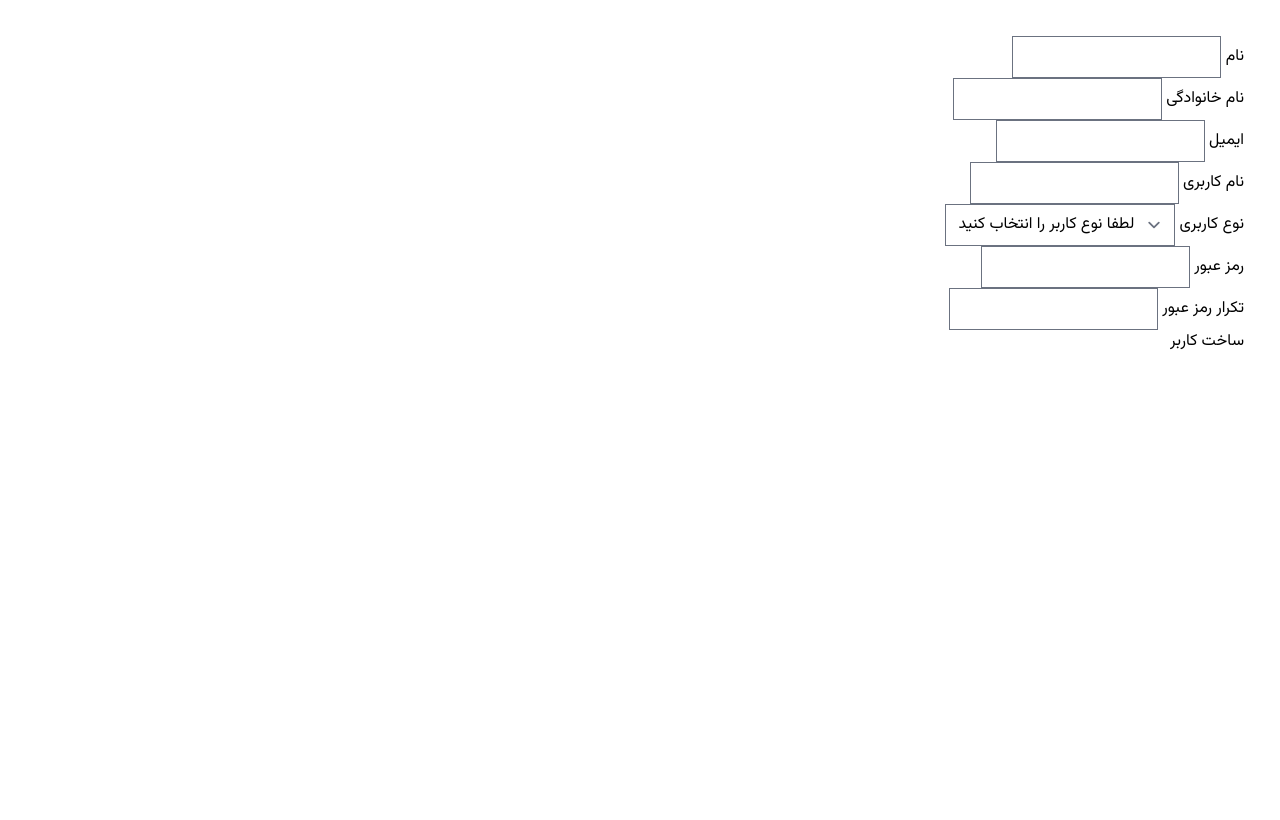
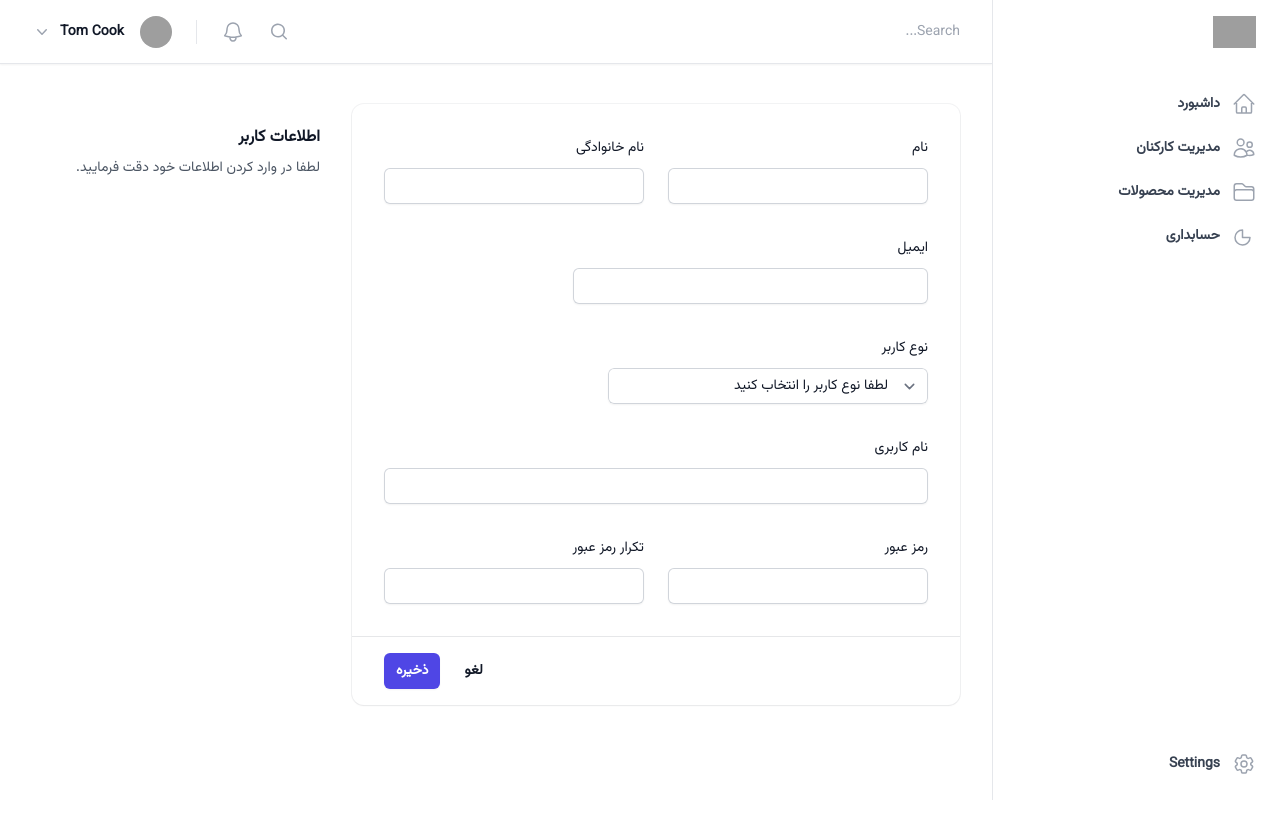
Before and after one commit to Erfaani/CafQaf, a Django app: page /dashboard/users/add/ in a window 1280 px wide. Run offline with Django 4.2, Linux system fonts and the light colour scheme; a user stored in the database is signed in; some libraries are stand-ins or nearby versions; grey boxes are pictures that could not be loaded.

Commit message:
Move user management to tailwind

```diff
--- a/dashboard/templates/users/add_change.html
+++ b/dashboard/templates/users/add_change.html
@@ -1,4 +1,4 @@
-{% extends "base.html" %}
+{% extends "dashboard.html" %}
 
 {% block title %}
     {% if this %}
@@ -8,10 +8,9 @@
     {% endif %}
 {% endblock title %}
 
-{% block content %}
-    <div class="d-flex justify-content-center align-items-center">
-        <div class="card p-4 m-5">
-            <form class="row g-3" method="post"
+{% block dashboard_content %}
+    <div class="grid grid-cols-1 gap-x-8 gap-y-8 md:grid-cols-3">
+        <form class="bg-white shadow-sm ring-1 ring-gray-900/5 sm:rounded-xl md:col-span-2" method="post"
                 {% if this %}
                 action="{% url 'change_user' this.id %}"
                 {% else %}
@@ -19,46 +18,50 @@
                 {% endif %}
         >
             {% csrf_token %}
+            <div class="px-4 py-6 sm:p-8">
+                <div class="grid max-w-2xl grid-cols-1 gap-x-6 gap-y-8 sm:grid-cols-6">
 
-                <div class="col-md-6">
-                    <label for="first_name" class="form-label">نام</label>
-                    <input type="text" class="form-control" name="first_name" required
+                    <div class="sm:col-span-3">
+                        <label for="first_name" class="block text-sm font-medium leading-6 text-gray-900">نام</label>
+                        <div class="mt-2">
+                            <input type="text" name="first_name" id="first_name" autocomplete="given-name"
+                                   required
                                     {% if this %}
                                    value="{{ this.first_name }}"
                                     {% endif %}
-                    >
+                                   class="block w-full rounded-md border-0 py-1.5 text-gray-900 shadow-sm ring-1 ring-inset ring-gray-300 placeholder:text-gray-400 focus:ring-2 focus:ring-inset focus:ring-indigo-600 sm:text-sm sm:leading-6">
+                        </div>
                     </div>
 
-                <div class="col-md-6">
-                    <label for="last_name" class="form-label">نام خانوادگی</label>
-                    <input type="text" class="form-control" name="last_name" required
+                    <div class="sm:col-span-3">
+                        <label for="last_name" class="block text-sm font-medium leading-6 text-gray-900">نام
+                            خانوادگی</label>
+                        <div class="mt-2">
+                            <input type="text" name="last_name" id="last_name" autocomplete="family-name" required
                                     {% if this %}
                                    value="{{ this.last_name }}"
                                     {% endif %}
-                    >
+                                   class="block w-full rounded-md border-0 py-1.5 text-gray-900 shadow-sm ring-1 ring-inset ring-gray-300 placeholder:text-gray-400 focus:ring-2 focus:ring-inset focus:ring-indigo-600 sm:text-sm sm:leading-6">
+                        </div>
                     </div>
 
-                <div class="col-md-12">
-                    <label for="email" class="form-label">ایمیل</label>
-                    <input type="email" class="form-control" name="email" required
+                    <div class="sm:col-span-4">
+                        <label for="email" class="block text-sm font-medium leading-6 text-gray-900">ایمیل</label>
+                        <div class="mt-2">
+                            <input id="email" name="email" type="email" autocomplete="email"
+                                   required
                                     {% if this %}
                                    value="{{ this.email }}"
                                     {% endif %}
-                    >
+                                   class="block w-full rounded-md border-0 py-1.5 text-gray-900 shadow-sm ring-1 ring-inset ring-gray-300 placeholder:text-gray-400 focus:ring-2 focus:ring-inset focus:ring-indigo-600 sm:text-sm sm:leading-6">
+                        </div>
                     </div>
 
-                <div class="col-md-6">
-                    <label for="username" class="form-label">نام کاربری</label>
-                    <input type="text" class="form-control" name="username" required
-                            {% if this %}
-                           value="{{ this.username }}"
-                            {% endif %}
-                    >
-                </div>
-
-                <div class="col-md-6">
-                    <label for="type" class="form-label">نوع کاربری</label>
-                    <select name="type" class="form-select" required>
+                    <div class="sm:col-span-4">
+                        <label for="type" class="block text-sm font-medium leading-6 text-gray-900">نوع کاربر</label>
+                        <div class="mt-2">
+                            <select id="type" name="type" autocomplete="country-name" required
+                                    class="block w-full rounded-md border-0 py-1.5 text-gray-900 shadow-sm ring-1 ring-inset ring-gray-300 focus:ring-2 focus:ring-inset focus:ring-indigo-600 sm:max-w-xs sm:text-sm sm:leading-6">
                                 <option value="">لطفا نوع کاربر را انتخاب کنید</option>
                                 <option value="manager"
                                         {% if this and this.type == 'manager' %}
@@ -70,47 +73,72 @@
                                         {% if this and this.type == 'employee' %}
                                         selected
                                         {% endif %}
-                        >کارمند</option>
+                                >کارمند
+                                </option>
                                 <option value="normal"
                                         {% if this and this.type == 'normal' %}
                                         selected
                                         {% endif %}
-                        >کاربر عادی</option>
+                                >کاربر عادی
+                                </option>
                             </select>
                         </div>
+                    </div>
 
-                <div class="col-md-12">
-                    <label for="password1" class="form-label">رمز عبور</label>
-                    <input type="password" class="form-control" name="password1"
+                    <div class="col-span-full">
+                        <label for="username" class="block text-sm font-medium leading-6 text-gray-900">نام
+                            کاربری</label>
+                        <div class="mt-2">
+                            <input type="text" name="username" id="street-address" autocomplete="street-address"
+                                   required
+                                    {% if this %}
+                                   value="{{ this.username }}"
+                                    {% endif %}
+                                   class="block w-full rounded-md border-0 py-1.5 text-gray-900 shadow-sm ring-1 ring-inset ring-gray-300 placeholder:text-gray-400 focus:ring-2 focus:ring-inset focus:ring-indigo-600 sm:text-sm sm:leading-6">
+                        </div>
+                    </div>
+
+                    <div class="sm:col-span-3 sm:col-start-1">
+                        <label for="password1" class="block text-sm font-medium leading-6 text-gray-900">رمز
+                            عبور</label>
+                        <div class="mt-2">
+                            <input type="password" name="password1" id="password1" autocomplete="address-level2"
                                     {% if not this %}
                                    required
                                     {% endif %}
-                    >
+                                   class="block w-full rounded-md border-0 py-1.5 text-gray-900 shadow-sm ring-1 ring-inset ring-gray-300 placeholder:text-gray-400 focus:ring-2 focus:ring-inset focus:ring-indigo-600 sm:text-sm sm:leading-6">
+                        </div>
                     </div>
 
-                <div class="col-md-12">
-                    <label for="password2" class="form-label">تکرار رمز عبور</label>
-                    <input type="password" class="form-control" name="password2"
+                    <div class="sm:col-span-3">
+                        <label for="password2" class="block text-sm font-medium leading-6 text-gray-900">تکرار رمز
+                            عبور</label>
+                        <div class="mt-2">
+                            <input type="password" name="password2" id="password2" autocomplete="address-level1"
                                     {% if not this %}
                                    required
                                     {% endif %}
-                    >
+                                   class="block w-full rounded-md border-0 py-1.5 text-gray-900 shadow-sm ring-1 ring-inset ring-gray-300 placeholder:text-gray-400 focus:ring-2 focus:ring-inset focus:ring-indigo-600 sm:text-sm sm:leading-6">
+                        </div>
+                    </div>
+                </div>
+            </div>
+            <div class="flex items-center justify-end gap-x-6 border-t border-gray-900/10 px-4 py-4 sm:px-8">
+                {% if error %}
+                    <p class="text-red-600 ml-auto">{{ error }}</p>
+                {% endif %}
+                <a href="{% url 'user_management' %}" class="text-sm font-semibold leading-6 text-gray-900">لغو</a>
+                <button type="submit"
+                        class="rounded-md bg-indigo-600 px-3 py-2 text-sm font-semibold text-white shadow-sm hover:bg-indigo-500 focus-visible:outline focus-visible:outline-2 focus-visible:outline-offset-2 focus-visible:outline-indigo-600">
+                    ذخیره
+                </button>
+            </div>
+        </form>
+        <div class="px-4 sm:px-0 mt-5">
+            <h2 class="text-base font-semibold leading-7 text-gray-900">اطلاعات کاربر</h2>
+            <p class="mt-1 text-sm leading-6 text-gray-600">لطفا در وارد کردن اطلاعات خود دقت فرمایید.</p>
+        </div>
     </div>
 
-                <div class="col-12">
-                    <button type="submit" class="btn btn-primary">
-                        {% if this %}
-                            تغییر اطلاعات
-                        {% else %}
-                            ساخت کاربر
-                        {% endif %}
-                    </button>
-                    {% if error %}
-                        <p class="mt-2 text-danger">{{ error }}</p>
-                    {% endif %}
-                </div>
 
-            </form>
-        </div>
-    </div>
-{% endblock content %}
+{% endblock dashboard_content %}
```
Also changed, not shown: db.sqlite3. Lines whose indentation alone changed are shown as unchanged.
